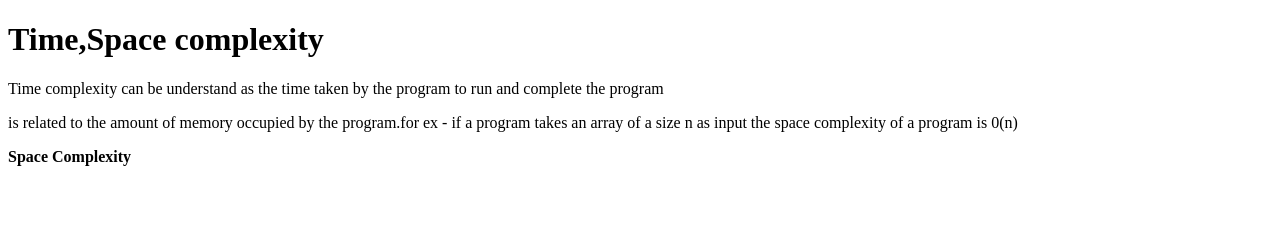
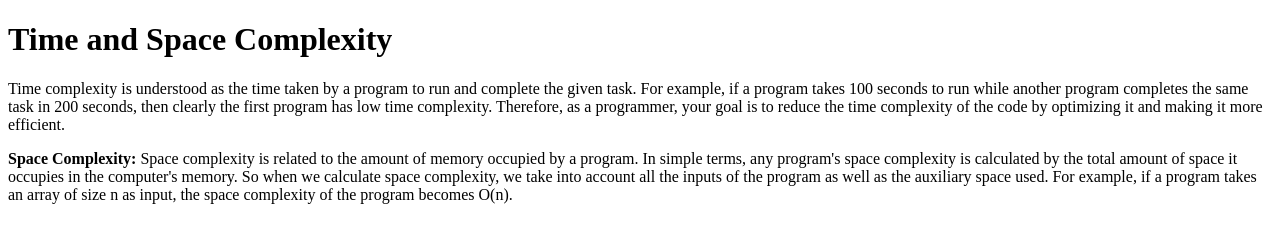
Before and after one commit to acciojob/time-and-space-complexity-Lochan-sharma232, a website: page main.html in a window 1280 px wide. Drawn offline with Linux system fonts and the light colour scheme.

Commit message:
created a submission

```diff
--- a/main.html
+++ b/main.html
@@ -8,10 +8,10 @@
 
 <body>
 	<!-- the entire body must be written by student -->
-	<h1>Time,Space complexity</h1>
-	<p>Time complexity can be understand as the time taken by the program to run and complete the program </p>
-	<p>is related to the amount of memory occupied by the program.for ex - if a program takes an array of a size n as input the space complexity of a program is 0(n)</p>
-	<b>Space Complexity</b>
+
+	<h1>Time and Space Complexity</h1>
+	<p>Time complexity is understood as the time taken by a program to run and complete the given task. For example, if a program takes 100 seconds to run while another program completes the same task in 200 seconds, then clearly the first program has low time complexity. Therefore, as a programmer, your goal is to reduce the time complexity of the code by optimizing it and making it more efficient.</p>
+    <p><b>Space Complexity:</b> Space complexity is related to the amount of memory occupied by a program. In simple terms, any program's space complexity is calculated by the total amount of space it occupies in the computer's memory. So when we calculate space complexity, we take into account all the inputs of the program as well as the auxiliary space used. For example, if a program takes an array of size n as input, the space complexity of the program becomes O(n).</p>
 	<script type="text/javascript" src="./script.js">
 </script>
 
```
